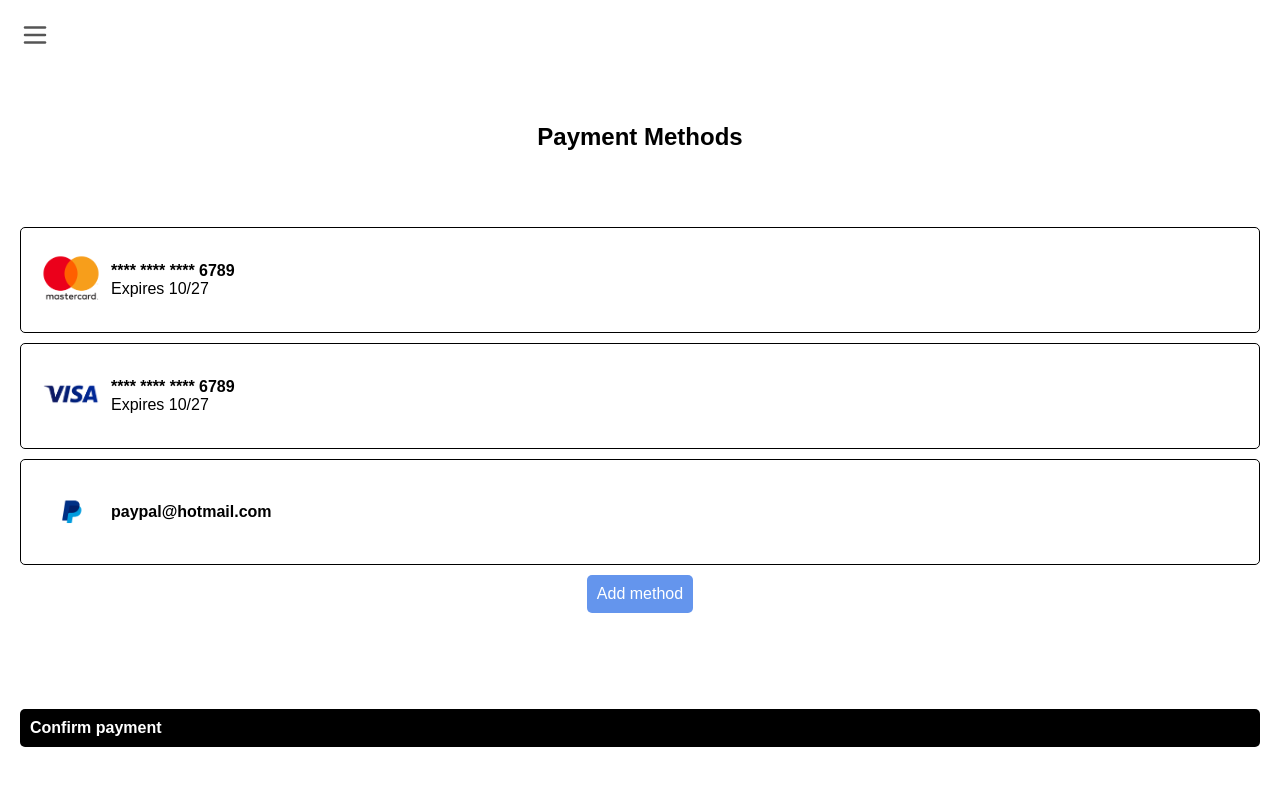
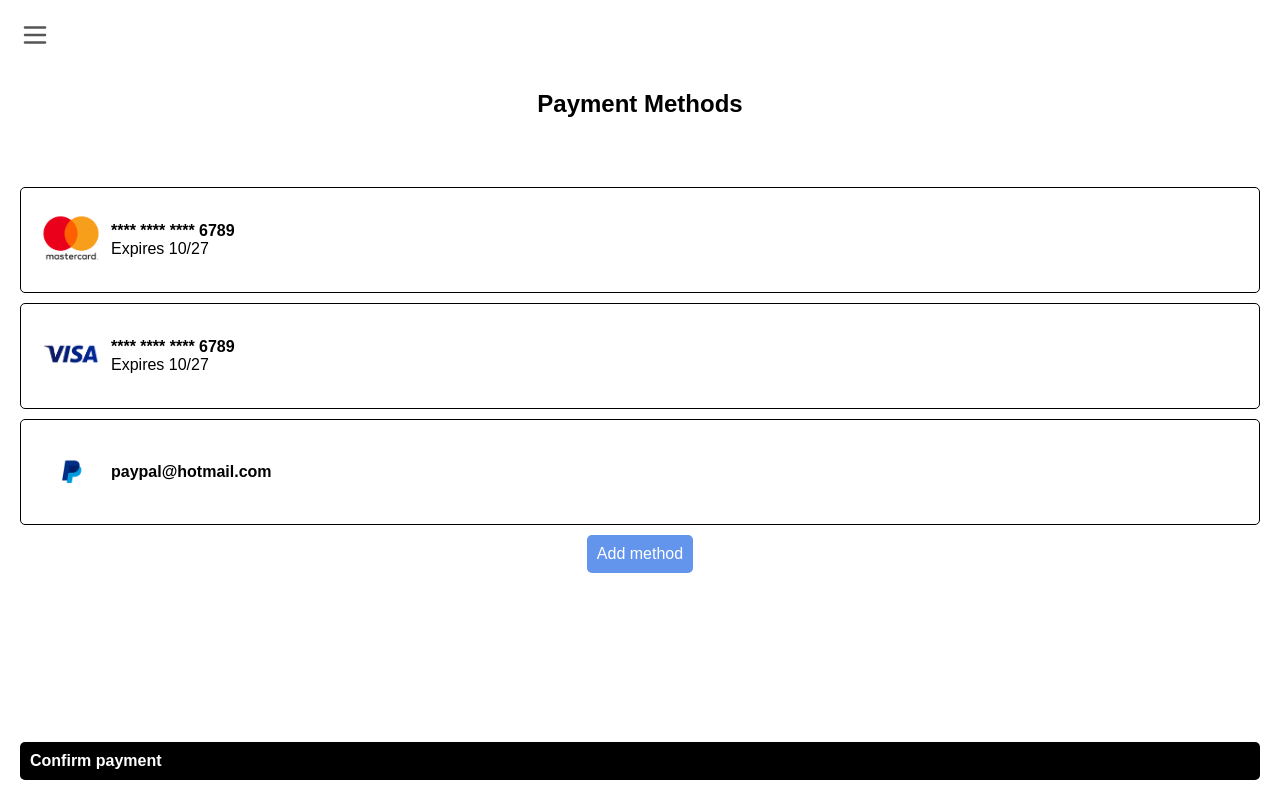
Before and after one commit to Santisan4/frontend, a React (Vite) app: page /cart/checkout in a window 1280 px wide. Built offline with nearby package versions, Linux system fonts and the light colour scheme; a web font is replaced by a local one.

Commit message:
fix checkout view

```diff
--- a/src/page/Checkout/Checkout.css
+++ b/src/page/Checkout/Checkout.css
@@ -3,14 +3,14 @@
   height: 100%;
   display: flex;
   flex-direction: column;
-  justify-content: space-around;
+  justify-content: space-between;
   align-items: center;
   padding: 20px;
   gap: 10px;
 }
 
 .container{
-  margin-bottom: 20px;
+  margin-bottom: 100px;
   width: 100%;
   display: flex;
   flex-direction: column;
```
